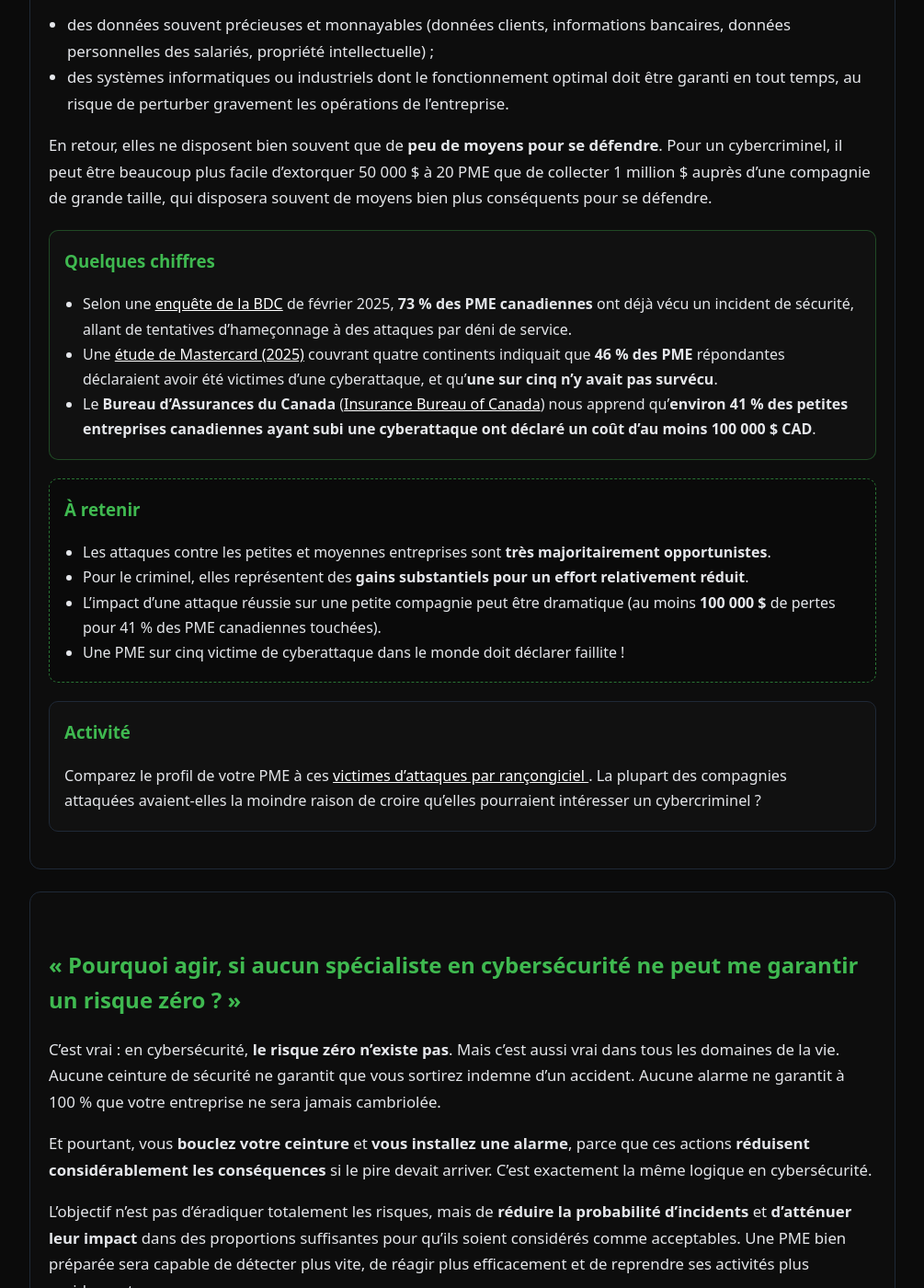
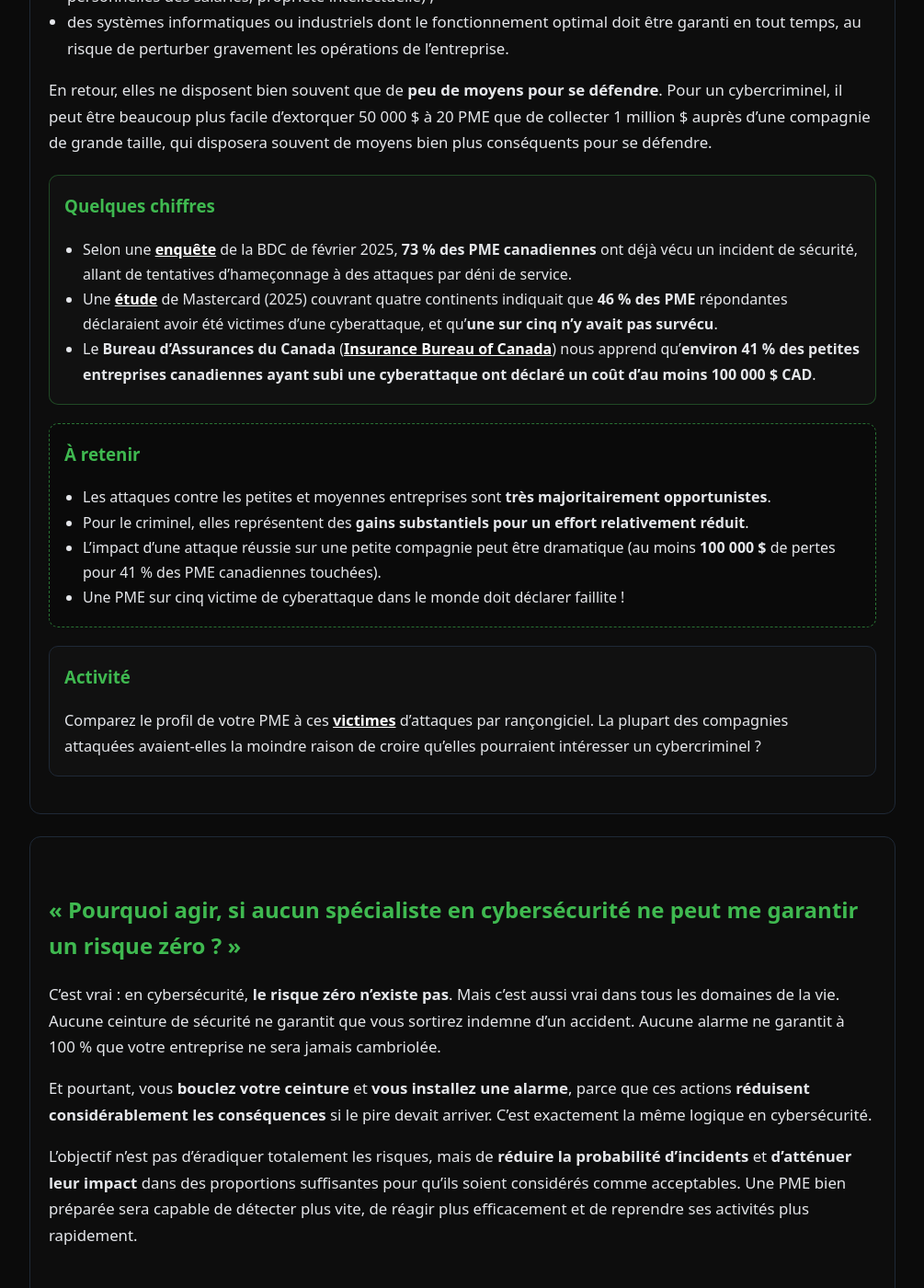
Before and after one commit to sqltemp/portfolio, a Jekyll site: the page projects/phares/protection-pme.html, which Jekyll copies as it is, in a window 1280 px wide and 1400 px high, scrolled down 2800 px. Shown: the whole window at 92% size, without its empty margins (137-1142 px from the left). Built offline with Jekyll 4.4.1, drawn with Linux system fonts in a browser that asks for light colours; some of the changed text lies outside the part shown.

Commit message:
Revise text and emphasize key terms in HTML

```diff
--- a/projects/phares/protection-pme.html
+++ b/projects/phares/protection-pme.html
@@ -123,7 +122,7 @@
       des attaques contre les petites et moyennes structures est plus élevée que celles menées contre les compagnies
       de grande taille, comme le démontre cette
       <a href="https://www.forbes.com/sites/edwardsegal/2022/03/30/cyber-criminals/?sh=461be7a652ae"
-         target="_blank" rel="noopener noreferrer">étude publiée par Forbes en 2022</a>.
+         target="_blank" rel="noopener noreferrer"><strong>étude</strong></a> publiée par Forbes en 2022.
     </p>
 
     <p style="font-size:1.05em; line-height:1.7;">
@@ -131,8 +130,8 @@
       spécifiquement. Mais s’il découvre une opportunité de compromettre vos systèmes informatiques, au hasard d’une
       campagne d’envoi massif de courriels de hameçonnage ou d’un scan d’appareils connectés à Internet via des
       outils spécialisés (par exemple
-      <a href="https://search.censys.io/" target="_blank" rel="noopener noreferrer">Censys</a> ou
-      <a href="https://www.shodan.io/" target="_blank" rel="noopener noreferrer">Shodan</a>),
+      <a href="https://search.censys.io/" target="_blank" rel="noopener noreferrer"><strong>Censys</strong></a> ou
+      <a href="https://www.shodan.io/" target="_blank" rel="noopener noreferrer"><strong>Shodan</strong></a>),
       il y a peu de doute sur le fait qu’il cherchera à en tirer profit.
     </p>
 
@@ -195,21 +194,21 @@
         <li>
           Selon une
           <a href="https://www.bdc.ca/en/articles-tools/blog/cyberattacks-small-businesses-remain-denial?utm_source=chatgpt.com"
-             target="_blank" rel="noopener noreferrer">enquête de la BDC</a>
+             target="_blank" rel="noopener noreferrer"><strong>enquête</strong></a> de la BDC
           de février 2025,
           <strong>73&nbsp;% des PME canadiennes</strong> ont déjà vécu un incident de sécurité,
           allant de tentatives d’hameçonnage à des attaques par déni de service.
         </li>
         <li>
           Une <a href="https://www.mastercard.com/us/en/news-and-trends/stories/2025/small-business-cybersecurity-study.html"
-                 target="_blank" rel="noopener noreferrer">étude de Mastercard (2025)</a>
+                 target="_blank" rel="noopener noreferrer"><strong>étude</strong></a> de Mastercard (2025)
           couvrant quatre continents indiquait que
           <strong>46&nbsp;% des PME</strong> répondantes déclaraient avoir été victimes d’une cyberattaque,
           et qu’<strong>une sur cinq n’y avait pas survécu</strong>.
         </li>
         <li>
           Le <strong>Bureau d’Assurances du Canada</strong> (<a href="https://www.ibc.ca/news-insights/in-focus/small-business-owners%3A-do-you-know-the-full-cost-of-a-cyber-attack"
-             target="_blank" rel="noopener noreferrer">Insurance Bureau of Canada</a>)
+             target="_blank" rel="noopener noreferrer"><strong>Insurance Bureau of Canada</strong></a>)
           nous apprend qu’<strong>environ 41&nbsp;% des petites entreprises canadiennes ayant subi une cyberattaque
           ont déclaré un coût d’au moins 100&nbsp;000&nbsp;$ CAD</strong>.
         </li>
@@ -233,8 +232,7 @@
       <p style="margin:0; font-size:1.02em; line-height:1.7;">
         Comparez le profil de votre PME à ces
         <a href="https://www.ransomware.live/" target="_blank" rel="noopener noreferrer">
-          victimes d’attaques par rançongiciel
-        </a>.
+          <strong>victimes</strong></a> d’attaques par rançongiciel.
         La plupart des compagnies attaquées avaient-elles la moindre raison de croire
         qu’elles pourraient intéresser un cybercriminel&nbsp;?
       </p>
@@ -328,7 +326,7 @@
       <li>
         augmentation des
         <a href="https://www.pensezcybersecurite.gc.ca/fr/blogues/votre-petite-entreprise-t-elle-besoin-dune-cyberassurance"
-           target="_blank" rel="noopener noreferrer">primes d’assurance liées aux risques cyber</a>.
+           target="_blank" rel="noopener noreferrer"><strong>primes d’assurance</strong></a> liées aux risques cyber.
       </li>
     </ul>
 
@@ -451,7 +449,7 @@
       Nous n’oublierons bien évidemment pas l’humain&nbsp;:
       une étude de la société Proofpoint, citée dans cet
       <a href="https://www.ibm.com/think/insights/cisos-list-human-error-top-cybersecurity-risk"
-         target="_blank" rel="noopener noreferrer">article d’IBM publié en 2024</a>,
+         target="_blank" rel="noopener noreferrer"><strong>article</strong></a> d’IBM publié en 2024,
       rappelle que la dimension humaine est prédominante dans l’évaluation des risques de cybersécurité.
       Selon <strong>74&nbsp;% des CISO</strong> (<em>Chief Information Security Officers</em>) interrogés dans cette enquête,
       <strong>l’erreur humaine représente le risque de cybersécurité le plus important pour une compagnie</strong>.
```
Also changed, not shown: other parts of projects/phares/protection-pme.html (+1 -2 lines).
